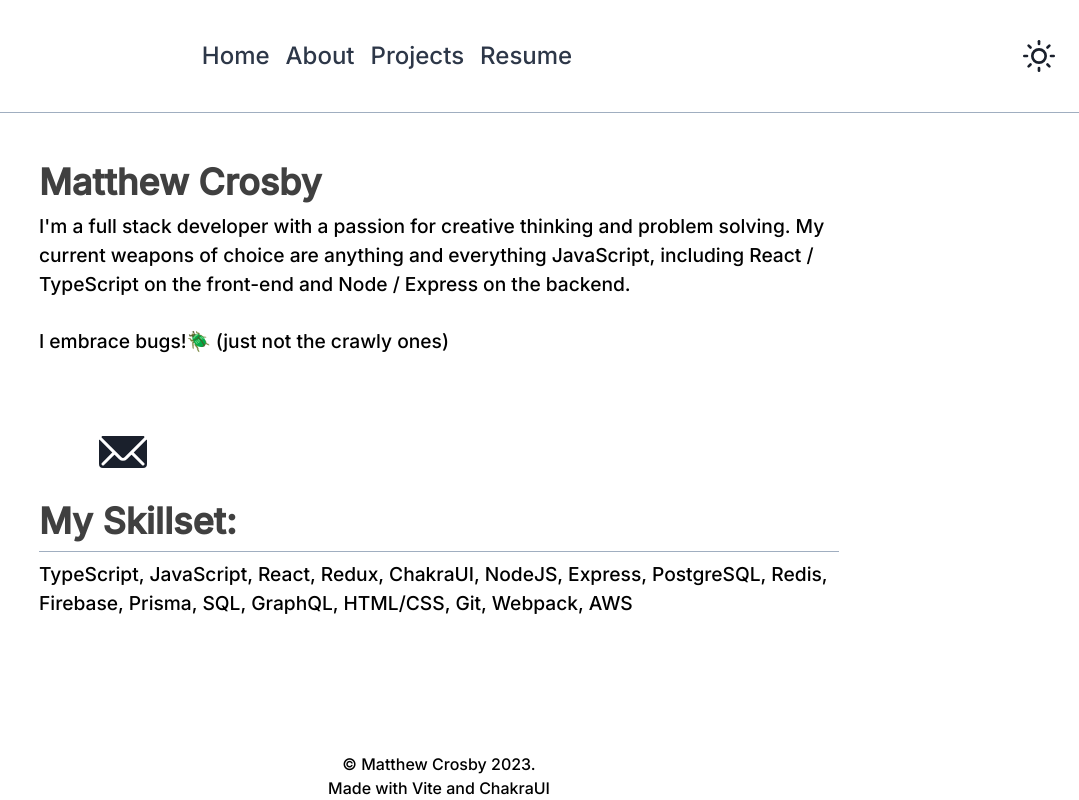
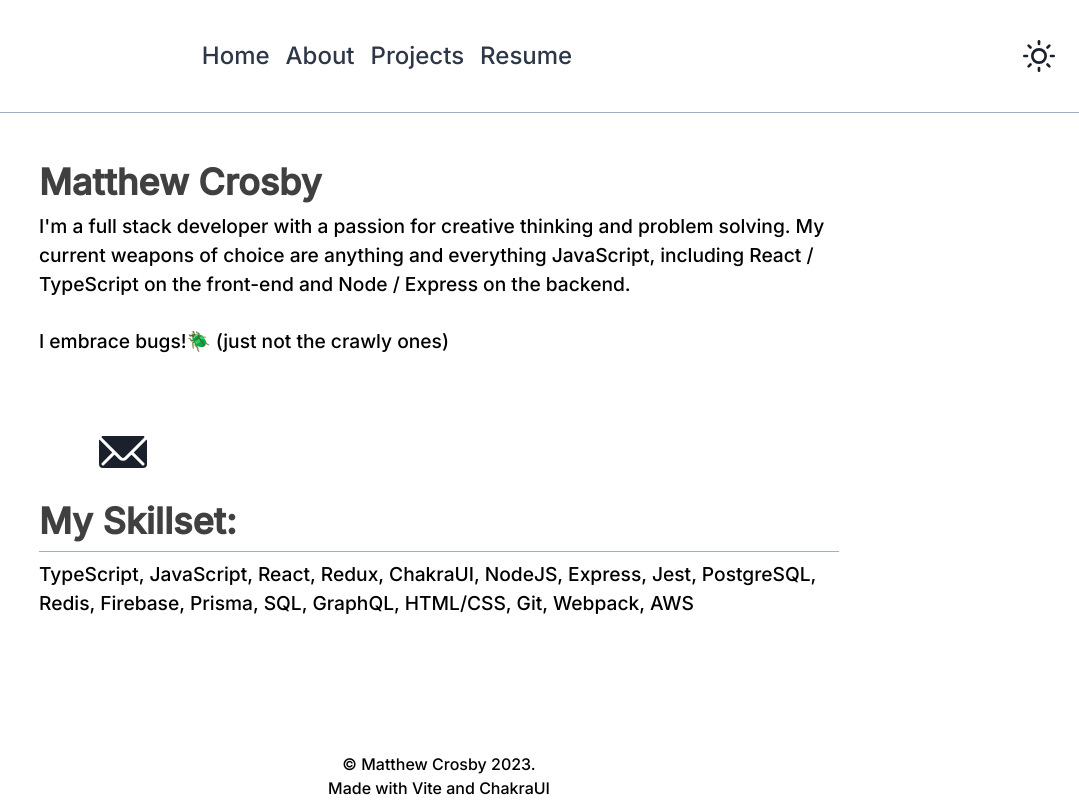
Before and after one commit to matthew-08/My_Portfolio, a React (Vite) app: page / in a window 1280 px wide. Shown: the whole page, without its empty margins (201-1280 px from the left). Built offline with nearby package versions, Linux system fonts and the light colour scheme; some icons are missing.

Commit message:
[REFACTOR]: Add skill to homepage

```diff
--- a/src/components/HomePage.tsx
+++ b/src/components/HomePage.tsx
@@ -84,8 +84,8 @@ function HomePage() {
                 color={colorMode === 'dark' ? 'gray.400' : ''}
               >
                 TypeScript, JavaScript, React, Redux, ChakraUI, NodeJS, Express,
-                PostgreSQL, Redis, Firebase, Prisma, SQL, GraphQL, HTML/CSS,
-                Git, Webpack, AWS
+                Jest, PostgreSQL, Redis, Firebase, Prisma, SQL, GraphQL,
+                HTML/CSS, Git, Webpack, AWS
               </Text>
             </Flex>
           </HStack>
```
